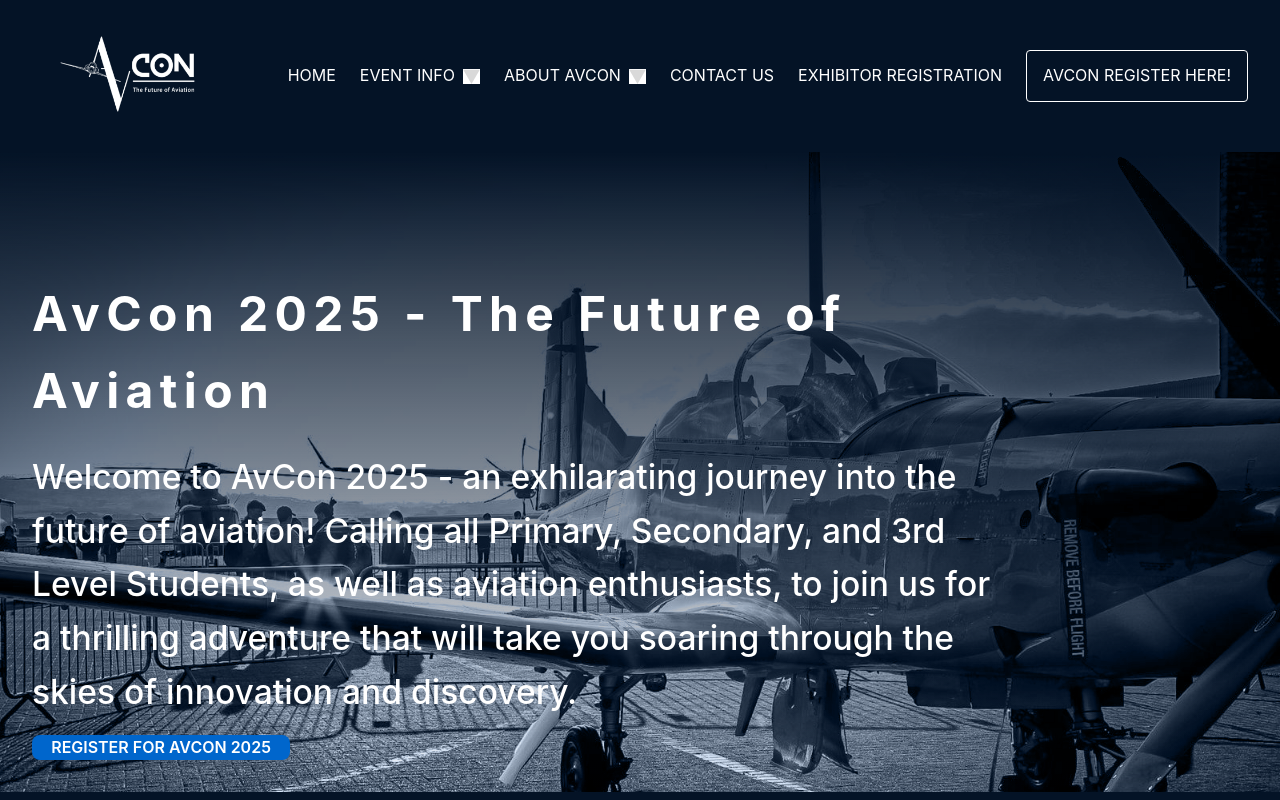
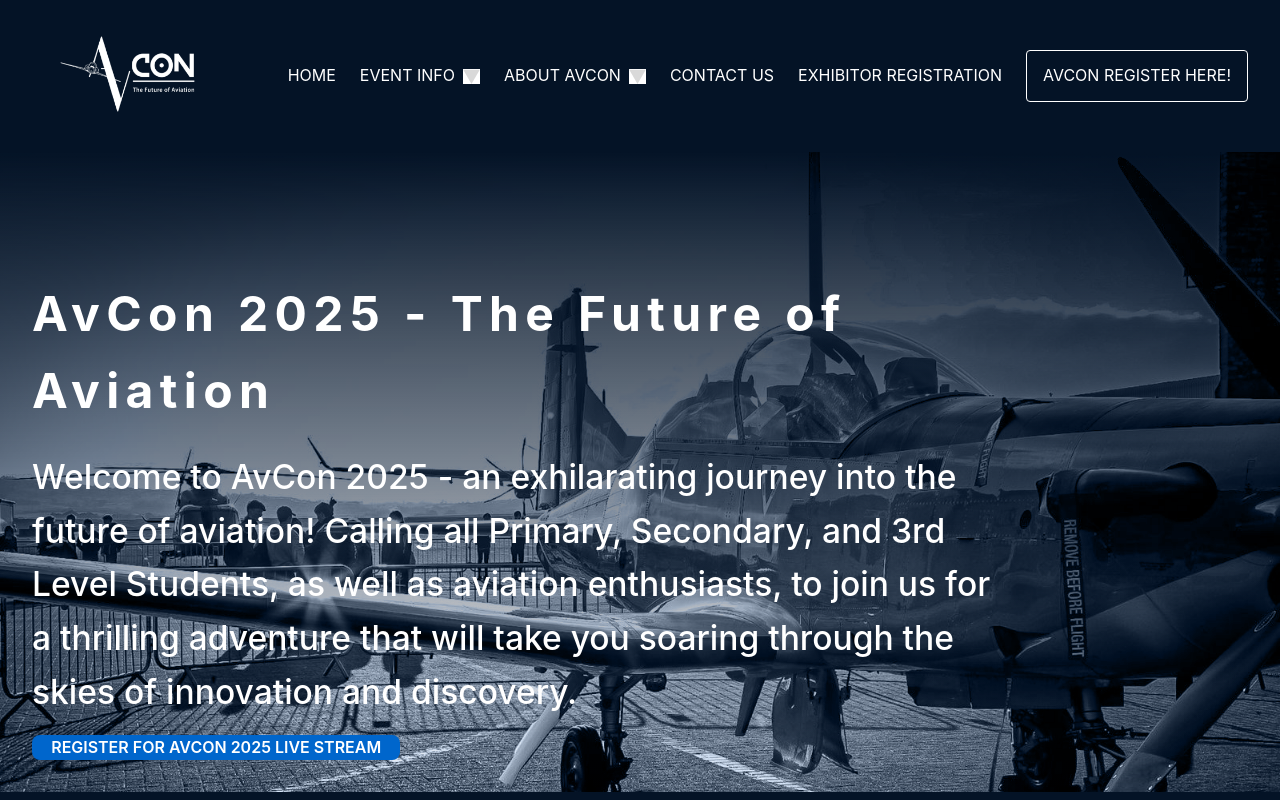
Before and after one commit to emily-h-erskine/av-con, a React (Create React App) app: page /event in a window 1280 px wide. Shown: the top 800 px of the page. Built offline with nearby package versions, Linux system fonts and the light colour scheme.

Commit message:
Updating so it's marked only live stream register

```diff
--- a/src/AvconPathwayPortal/pathwayPortal.jsx
+++ b/src/AvconPathwayPortal/pathwayPortal.jsx
@@ -12,7 +12,7 @@
         defaultSubtitle="AvCon is thrilled to present its signature event dedicated to all things aviation"
         smallScreenTitle="Avcon Pathway Portal"
         smallScreenSubtitle="AvCon presenting an event for all things aviation"
-        buttonText="Register Your School for AvCon 2025"
+        buttonText="Register for AvCon 2025 Live Stream"
         buttonLink="https://avcon.ie/BookTickets"
       />
       <div className="event-container">
--- a/src/BookTickets/register.jsx
+++ b/src/BookTickets/register.jsx
@@ -16,7 +16,7 @@
                 defaultSubtitle="An immersive aviation experience built for the next generation of leaders. Reserve your place today."
                 smallScreenTitle="Register for AvCon 2025"
                 smallScreenSubtitle="For students, educators, and institutions – don’t miss this aviation event!"
-                buttonText="Register for AvCon 2025"
+                buttonText="Register for AvCon 2025 Live Stream"
                 buttonLink="https://avcon.ie/BookTickets"
             />
 
@@ -48,7 +48,7 @@
                     </div>
 
                     <div className="registration-section">
-                        <h3 className="text-center">Register Your Institution</h3>
+                        <h3 className="text-center">Register For The Live Stream</h3>
                         <Grid container spacing={2} justifyContent="center">
                             <Grid item>
                                 <Button
@@ -61,7 +61,7 @@
                                     Live Stream Registration
                                 </Button>
                             </Grid>
-                            <Grid item>
+                            {/* <Grid item>
                                 <Button
                                     variant="contained"
                                     color="secondary"
@@ -82,10 +82,10 @@
                                 >
                                     College Registration
                                 </Button>
-                            </Grid>
+                            </Grid> */}
                         </Grid>
                         <br /><br />
-                        <b>For individual please email, email:</b> <a href="mailto:booking@avcon.ie">booking@avcon.ie</a>
+                        <b>Important Notice: School and college registration for AvCon is now closed. Only Live Stream registration remains open. Please note this event is not open to the public. Entry will only be granted to those who have registered in advance and received official passes. For enquiries, please contact </b><a href="mailto:hello@avcon.ie">hello@avcon.ie</a>
                     </div>
 
                     <div className="corporate-section">
--- a/src/Event/event.jsx
+++ b/src/Event/event.jsx
@@ -11,7 +11,7 @@
                 defaultSubtitle="Welcome to AvCon 2025 - an exhilarating journey into the future of aviation! Calling all Primary, Secondary, and 3rd Level Students, as well as aviation enthusiasts, to join us for a thrilling adventure that will take you soaring through the skies of innovation and discovery."
                 smallScreenTitle="AvCon 2025 - The Future of Aviation"
                 smallScreenSubtitle="Welcome to AvCon 2025 - an exhilarating journey into the future of aviation!"
-                buttonText="Register for AvCon 2025"
+                buttonText="Register for AvCon 2025 Live Stream"
                 buttonLink="https://avcon.ie/BookTickets"
       />
       <br />
--- a/src/FlightSim/flightSim.jsx
+++ b/src/FlightSim/flightSim.jsx
@@ -15,7 +15,7 @@
                 defaultSubtitle="Schools and Colleges Register for AvCon 2025"
                 smallScreenTitle="AvCon 2025"
                 smallScreenSubtitle="The Sky Isn't the Limit — It's Only the Beginning."
-                buttonText="Register for AvCon 2025"
+                buttonText="Register for AvCon 2025 Live Stream"
                 buttonLink="https://avcon.ie/BookTickets"
             />
 
--- a/src/Home/home.jsx
+++ b/src/Home/home.jsx
@@ -15,7 +15,7 @@
                 defaultSubtitle="Register Now for AvCon 2025"
                 smallScreenTitle="AvCon 2025"
                 smallScreenSubtitle="The Sky Isn't the Limit — It's Only the Beginning."
-                buttonText="Register for AvCon 2025"
+                buttonText="Register for AvCon 2025 Live Stream"
                 buttonLink="https://avcon.ie/BookTickets"
             />
             <FirstImageAndText />
```
